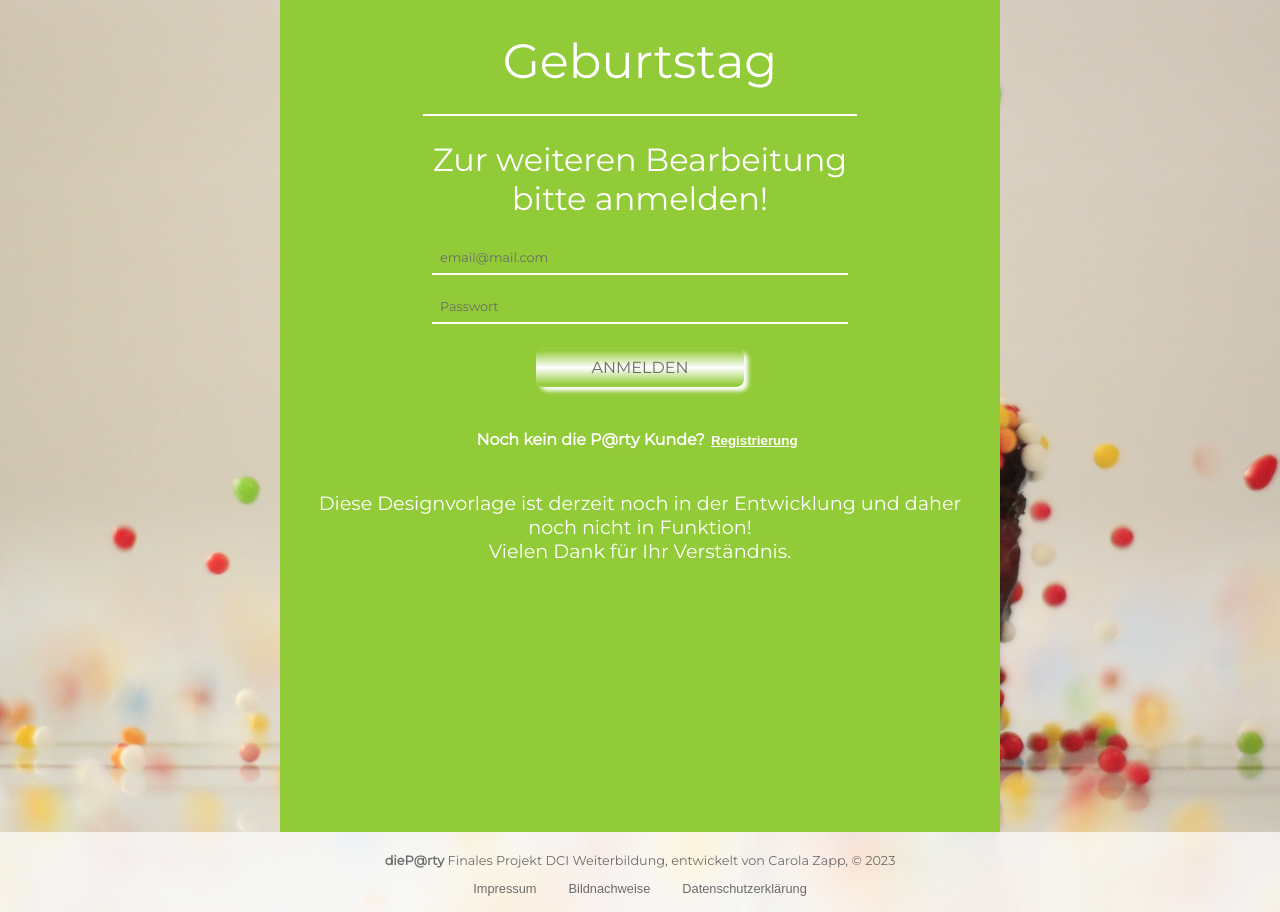
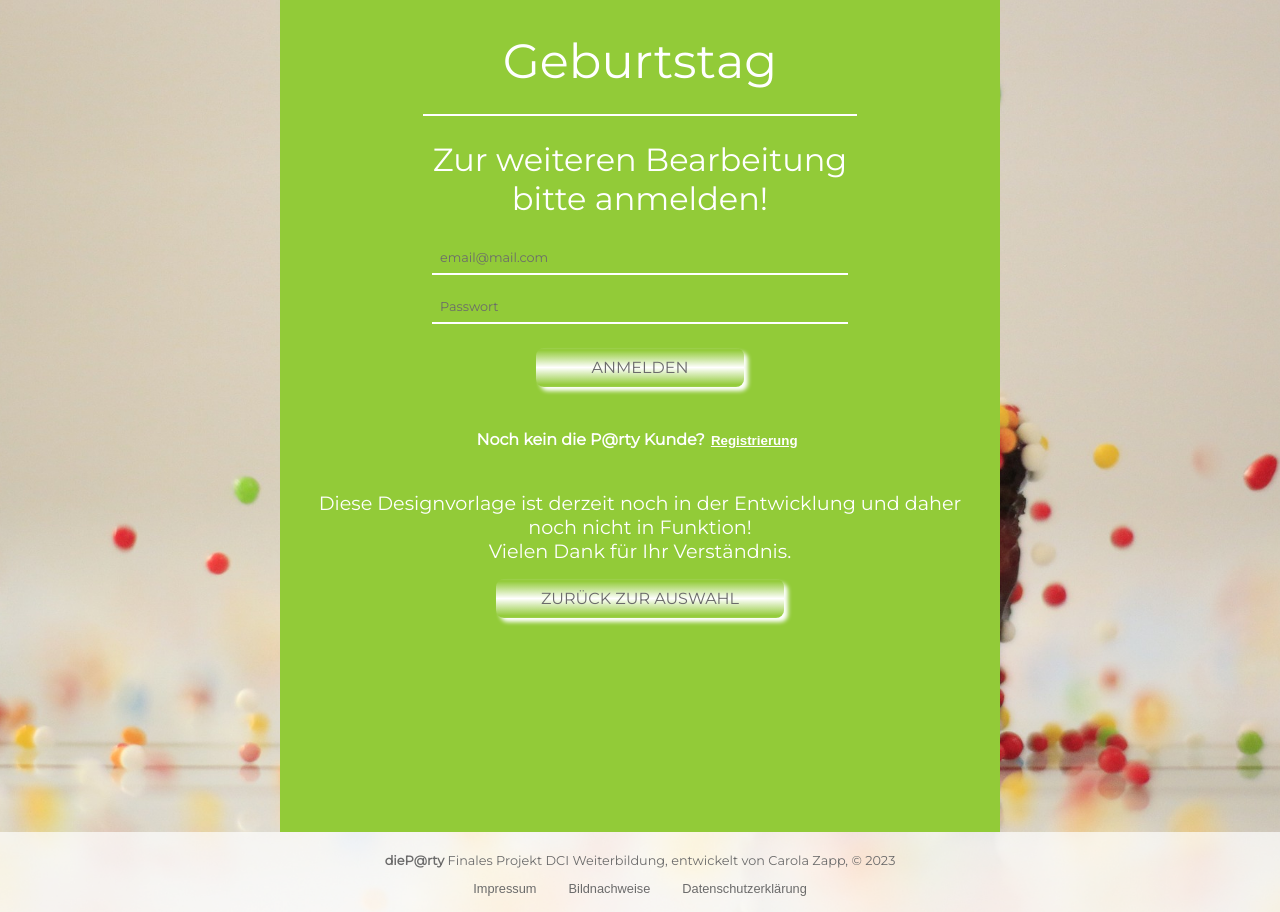
Before and after one commit to CarolaZapp/dieParty_FE, a React (Vite) app: page /userLoginD1 in a window 1280 px wide. Built offline with nearby package versions, Linux system fonts and the light colour scheme.

Commit message:
disabled as long design not ready

```diff
--- a/src/components/E2D1UserLogin.jsx
+++ b/src/components/E2D1UserLogin.jsx
@@ -19,7 +19,7 @@ const E2D1UserLogin = () => {
 
   // handleClick
   const handleClickRegister = () => {
-    navigate("/userRegisterD1");
+    // navigate("/userRegisterD1"); // as long design not ready
   };
 
   // handleChange
@@ -62,7 +62,8 @@ const E2D1UserLogin = () => {
           <h2 className={styles.title}>
             Zur weiteren Bearbeitung bitte anmelden!
           </h2>
-          <form className={styles.form} onSubmit={handleSubmit}>
+          {/* <form className={styles.form} onSubmit={handleSubmit}> // as long design not ready */}
+          <form className={styles.form}>
             <input
               className={styles.input}
               type="email"
@@ -70,7 +71,8 @@ const E2D1UserLogin = () => {
               placeholder="email@mail.com"
               onChange={handleChange}
               value={formData.email}
-              required
+              // required
+              disabled  // as long design not ready
             />
 
             <input
@@ -80,7 +82,8 @@ const E2D1UserLogin = () => {
               placeholder="Passwort"
               onChange={handleChange}
               value={formData.password}
-              required
+              // required
+              disabled // as long design not ready
             />
             <button className="submit">Anmelden</button>
           </form>
@@ -99,10 +102,19 @@ const E2D1UserLogin = () => {
               noch nicht in Funktion! <br></br> Vielen Dank für Ihr Verständnis.
             </p>
           </div>
+          <div className="buttonContainer">
+          <button
+              className="submitLarge"
+              onClick={() => {
+                navigate("/chooseDesign");
+              }}
+            >
+              Zurück zur Auswahl
+            </button>
+        </div>
         </div>
         <E2D1Footer />
       </div>
-
     </>
   );
 };
--- a/src/components/E2D3UserLogin.jsx
+++ b/src/components/E2D3UserLogin.jsx
@@ -19,7 +19,7 @@ const E2D3UserLogin = () => {
 
   // handleClick
   const handleClickRegister = () => {
-    navigate("/userRegisterD3");
+    // navigate("/userRegisterD3"); // as long design not ready
   };
 
   // handleChange
@@ -62,7 +62,8 @@ const E2D3UserLogin = () => {
           <h2 className={styles.title}>
             Zur weiteren Bearbeitung bitte anmelden!
           </h2>
-          <form className={styles.form} onSubmit={handleSubmit}>
+            {/* <form className={styles.form} onSubmit={handleSubmit}> // as long design not ready */}
+            <form className={styles.form}>
             <input
               className={styles.input}
               type="email"
@@ -70,7 +71,8 @@ const E2D3UserLogin = () => {
               placeholder="email@mail.com"
               onChange={handleChange}
               value={formData.email}
-              required
+              // required
+              disabled // as long design not ready
             />
 
             <input
@@ -80,7 +82,8 @@ const E2D3UserLogin = () => {
               placeholder="Passwort"
               onChange={handleChange}
               value={formData.password}
-              required
+              // required
+              disabled // as long design not ready
             />
             <button className="submit">Anmelden</button>
           </form>
@@ -99,6 +102,16 @@ const E2D3UserLogin = () => {
               noch nicht in Funktion! <br></br> Vielen Dank für Ihr Verständnis.
             </p>
           </div>
+          <div className="buttonContainer">
+          <button
+              className="submitLarge"
+              onClick={() => {
+                navigate("/chooseDesign");
+              }}
+            >
+              Zurück zur Auswahl
+            </button>
+        </div>
         </div>
         <E2D3Footer />
       </div>
```
